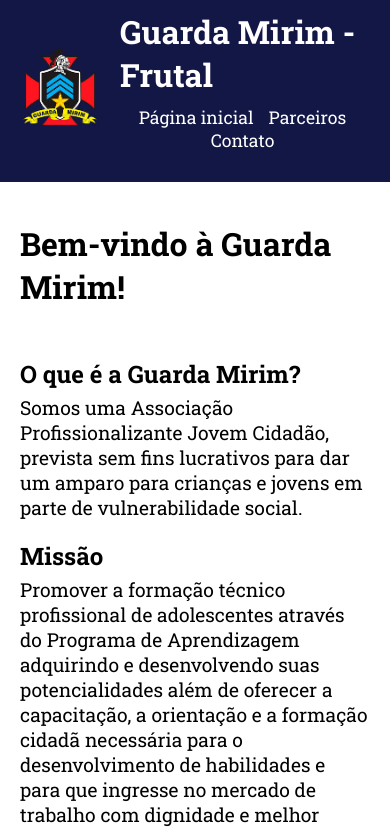
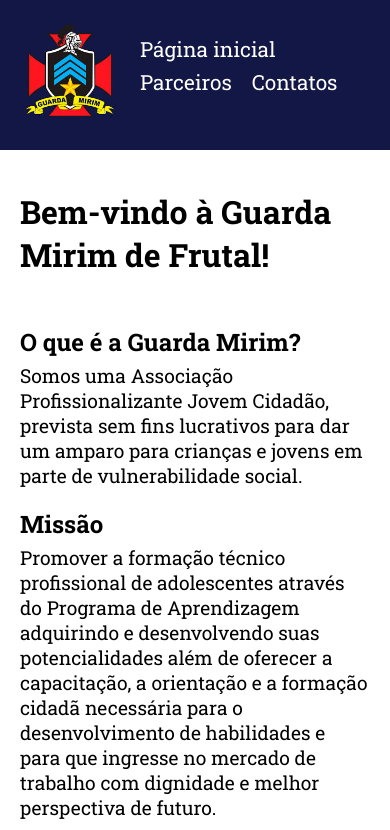
Before and after one commit to IgorAngelotti/Guarda-Mirim, a plain HTML site: page index.html in a window 390 px wide. Shown: the top 830 px of the page. Drawn offline with Linux system fonts and the light colour scheme.

Commit message:
finalizado

```diff
--- a/estilos/contato.css
+++ b/estilos/contato.css
@@ -44,16 +44,15 @@ footer {
 
 @media only screen and (max-width: 600px){
     .section-header h1{
-        font-size: 2em;
+        display: none;
     }
 
     .section-header a{
-        font-size: 1.1em;
+        font-size: 1.3em;
     }
 
-    .container > h1{
-        font-size: 1.5em;
-    }
+
+
 
     .grid-contatos{
         grid-template-columns: 1fr;
--- a/estilos/paginaprincipal.css
+++ b/estilos/paginaprincipal.css
@@ -24,9 +24,6 @@ section{
     margin-bottom: 5px;
 }
 
-.juramento{
-    margin-bottom: 20px;
-}
 
 .container p{
     font-size: 1.2em;
@@ -45,12 +42,13 @@ section{
 
 @media only screen and (max-width: 600px) {
     .section-header h1{
-        font-size: 2em;
+        display: none;
     }
 
     .section-header a{
-        font-size: 1.1em;
+        font-size: 1.3em;
     }
+
 
     .container h1{
         font-size: 2em;
@@ -61,7 +59,4 @@ section{
         grid-template-columns: 1fr ;
     }
 
-    .juramento{
-        display: none;
-    }
 }
--- a/estilos/parceiros.css
+++ b/estilos/parceiros.css
@@ -38,11 +38,11 @@
 
 @media only screen and (max-width: 600px){
     .section-header h1{
-        font-size: 2em;
+        display: none;
     }
 
     .section-header a{
-        font-size: 1.1em;
+        font-size: 1.3em;
     }
 
 
--- a/estilos/style.css
+++ b/estilos/style.css
@@ -37,15 +37,16 @@ header {
 }
 
 header img{
-    width: 100px;
-    height: 100px;
+    width: 200px;
+    height: 200px;
 }
 
 header nav ul {
     display: flex;
     flex-wrap: wrap;
-    justify-content: center;
+
     list-style-type: none;
+    gap: 5px;
     margin: 0;
     padding: 0;
 }
@@ -75,3 +76,16 @@ footer {
     text-align: center;
     padding: 20px;
 }
+
+@media only screen and (max-width: 600px) {
+    .section-header h1{
+        display: none;
+    }
+
+    header img{
+        width: 120px;
+        height: 120px;
+    }
+
+
+}
--- a/index.html
+++ b/index.html
@@ -21,14 +21,14 @@
                 <ul>
                     <li><a href="index.html">Página inicial</a></li>
                     <li><a href="parceiros.html">Parceiros</a></li>
-                    <li><a href="contato.html">Contato</a></li>
+                    <li><a href="contato.html">Contatos</a></li>
                 </ul>
             </nav>
         </section>
     </header>
     <main class="container">
         <section>
-            <h1>Bem-vindo à Guarda Mirim!</h1>
+            <h1>Bem-vindo à Guarda Mirim de Frutal!</h1>
 
             <h2>O que é a Guarda Mirim?</h2>
             <p>Somos uma Associação Profissionalizante Jovem Cidadão, prevista sem fins lucrativos para dar um amparo para crianças e jovens em parte de vulnerabilidade social.</p>
```
Also changed, not shown: contato.html (+1 -1 lines), parceiros.html (+1 -1 lines).
